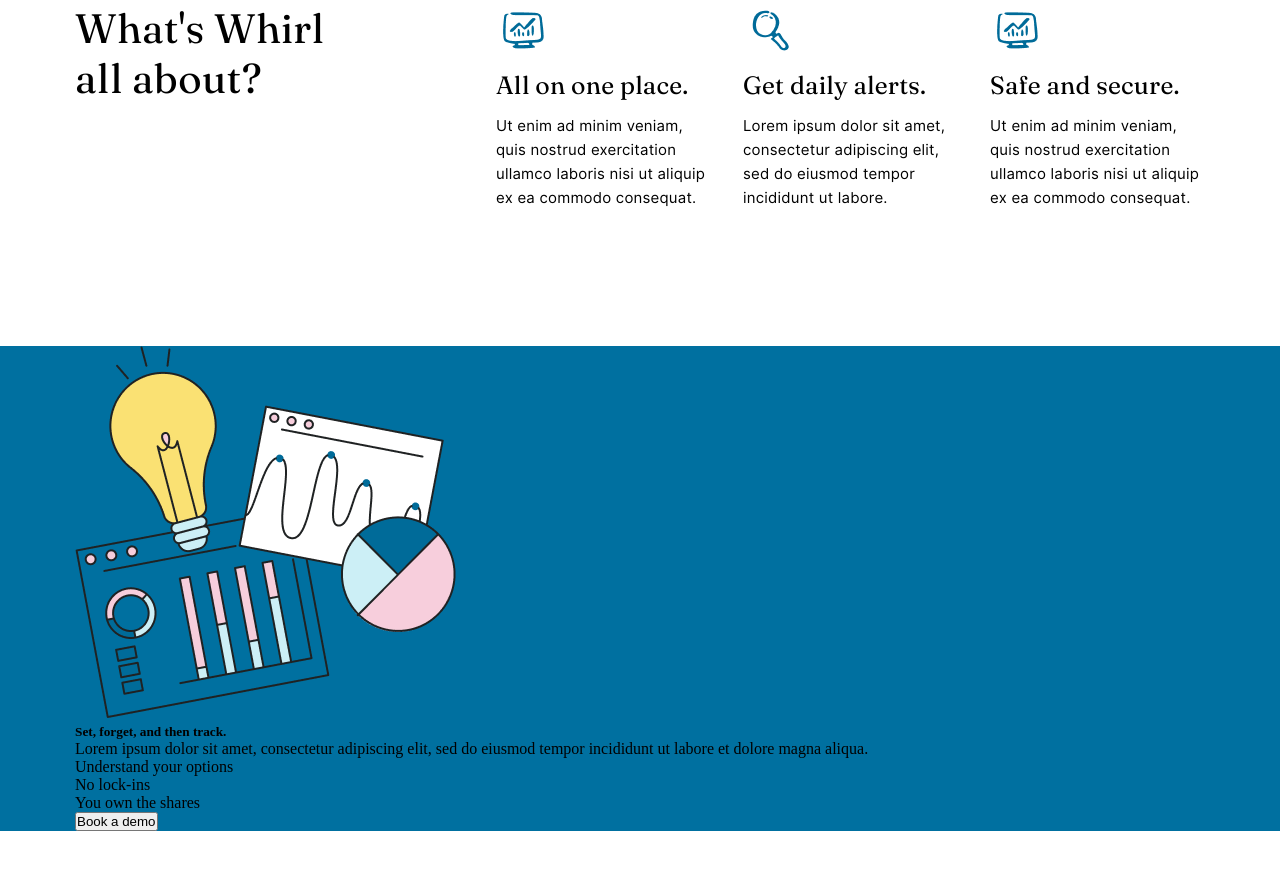
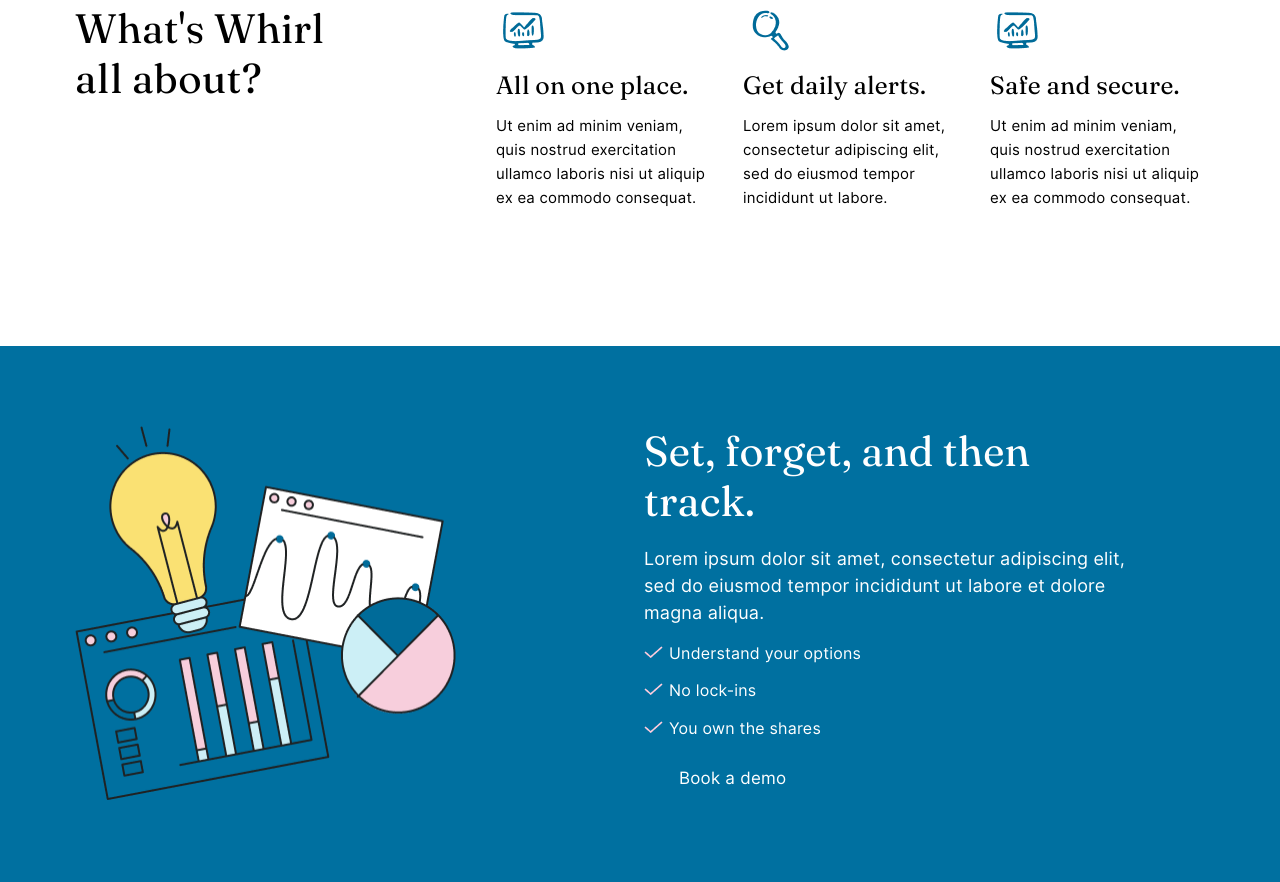
Before and after one commit to gagarka51/WHIRL, a plain HTML site: page index.html in a window 1280 px wide. Shown: the part 2338-3220 px from the top of the page. Before the commit the page ends 3169 px from the top, so only its background shows below. Drawn offline with Linux system fonts and the light colour scheme.

Commit message:
end style extra block

```diff
--- a/assets/css/style.css
+++ b/assets/css/style.css
@@ -230,3 +230,57 @@ h1 {
 .wrapper-block-2 {
     background-color: #0070A0;
 }
+.extra-block {
+    display: flex;
+}
+.extra-block {
+    padding-top: 80px;
+    padding-bottom: 79.64px;
+}
+.extra-block img {
+    margin-right: 187px;
+}
+.extra-block h5 {
+    font-family: 'Fraunces', 'sans-serif';
+    font-size: 42px;
+    font-weight: 400;
+    line-height: 50.4px;
+    letter-spacing: 0.2px;
+    color: #FFFFFF;
+    margin-bottom: 18px;
+    width: 403px;
+}
+.extra-block p {
+    font-family: 'Inter', 'sans-serif';
+    font-size: 18px;
+    line-height: 27px;
+    letter-spacing: 0.2px;
+    color: #FFFFFF;
+    width: 490px;
+    margin-bottom: 16.87px;
+}
+.extra-block li::before {
+    content: url('../img/li-type.png');
+    margin-right: 6px;
+}
+.extra-block li {
+    font-family: 'Inter', 'sans-serif';
+    font-size: 16px;
+    line-height: 21.6px;
+    letter-spacing: 0.20000000298023224px;
+    margin-bottom: 16px;
+    color: #FFFFFF;
+}
+.extra-block button {
+    border: none;
+    background-color: #0070A0;
+    color: #FFFFFF;
+    padding: 10px 35px;
+    font-family: 'Inter', 'sans-serif';
+    font-size: 17px;
+    line-height: 27px;
+    letter-spacing: 0.2px;
+}
+.extra-block button:hover {
+    border: 1px solid #FFFFFF;
+}
--- a/index.html
+++ b/index.html
@@ -143,6 +143,7 @@
         </div>
         <div class="wrapper-block-2">
             <div class="container">
+                <div class="extra-block">
                     <img src="assets/img/wrapper-img-2.png" alt="img of statistic information">
                     <div class="extra-inform-block">
                         <h5>Set, forget, and then track.</h5>
@@ -156,6 +157,7 @@
                     </div>
                 </div>
             </div>
+        </div>
     </body>
     <footer>
         <div class="container"></div>
```
Also changed, not shown: assets/img/li-type.png (added). Lines whose indentation alone changed are shown as unchanged.
